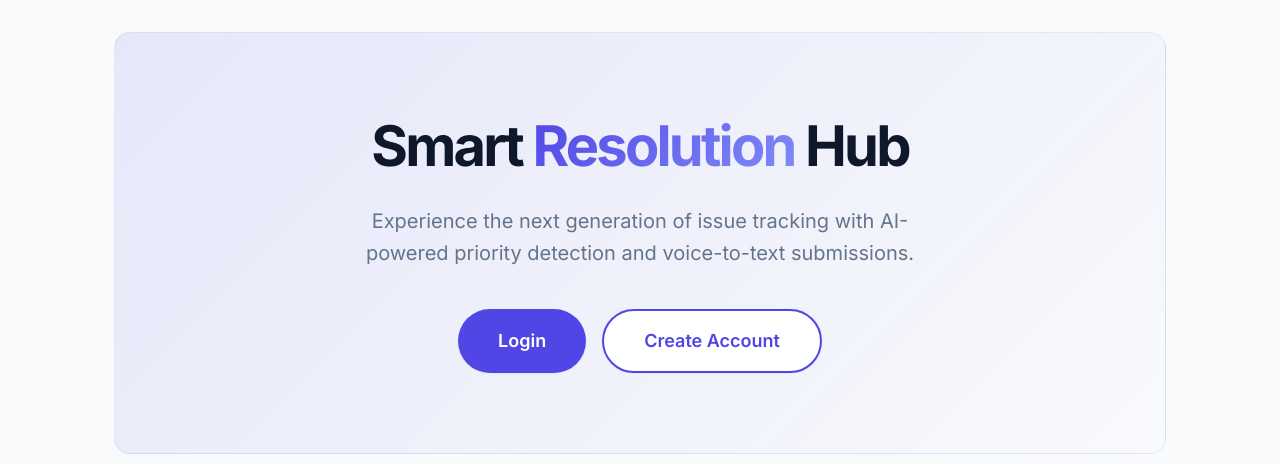
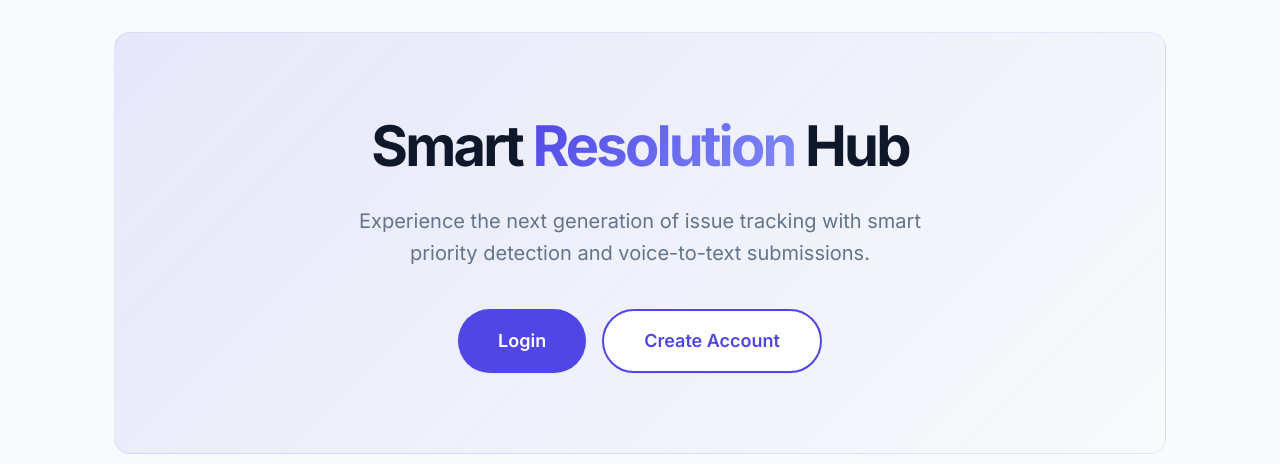
Before and after one commit to Siva8978-s/Smart-Complaint-Management-System, a Django app: page / in a window 1280 px wide. Shown: the part 71-535 px from the top of the page. Run offline with Django 5.2, Linux system fonts and the light colour scheme.

Commit message:
Update homepage copy from AI-powered to smart priority detection

```diff
--- a/complaints/templates/complaints/home.html
+++ b/complaints/templates/complaints/home.html
@@ -90,7 +90,7 @@
 {% block content %}
 <div class="hero">
     <h1>Smart <span>Resolution</span> Hub</h1>
-    <p>Experience the next generation of issue tracking with AI-powered priority detection and voice-to-text submissions.</p>
+    <p>Experience the next generation of issue tracking with smart priority detection and voice-to-text submissions.</p>
     <div style="display: flex; gap: 1rem; justify-content: center; flex-wrap: wrap;">
         <a href="{% url 'login' %}" class="button login-button">Login</a>
         <a href="{% url 'register' %}" class="button login-button" style="background: white; color: var(--primary); border: 2px solid var(--primary);">Create Account</a>
```
